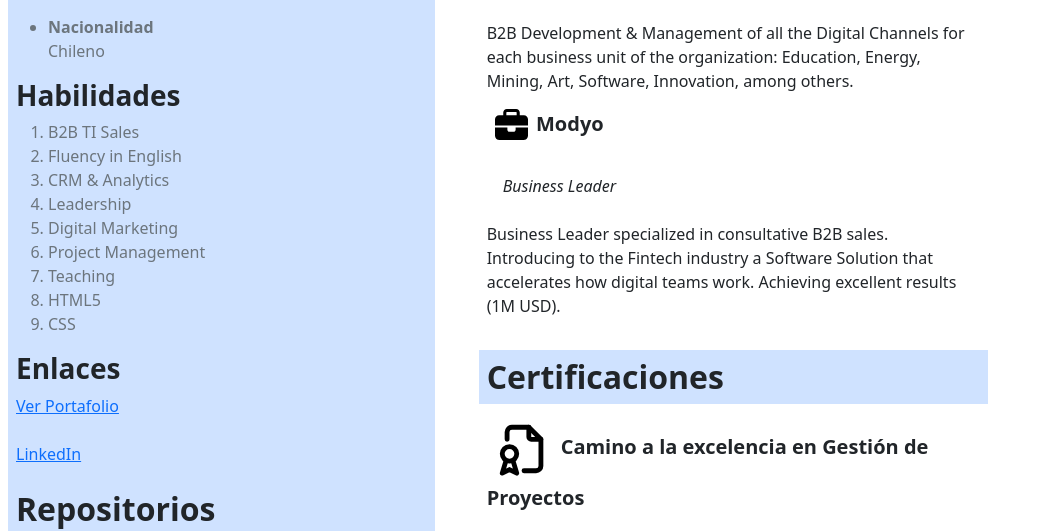
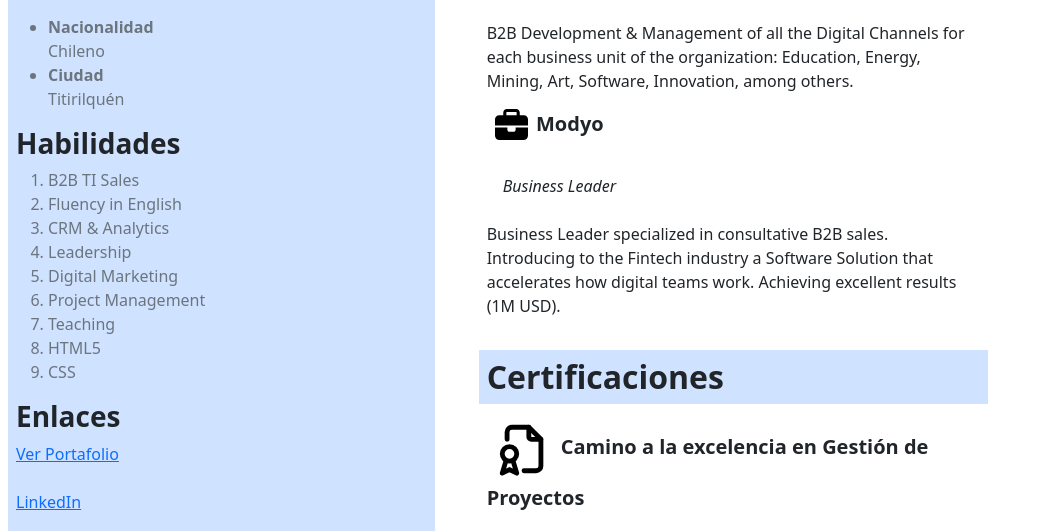
Before and after one commit to ignacioduce/Cv-Portafolio, a plain HTML site: page index.html in a window 1280 px wide. Shown: the part 878-1409 px from the top of the page, without its empty margins (0-1043 px from the left). Drawn offline with nearby package versions, Linux system fonts and the light colour scheme.

Commit message:
cambios branch

```diff
--- a/index.html
+++ b/index.html
@@ -73,6 +73,9 @@
             <li><b>Nacionalidad</b>
                 <br />
                 Chileno</li>
+                <li><b>Ciudad</b>
+                  <br />
+                  Titirilquén</li>
         </ul>
 
         <h3 class="text-dark"><b>Habilidades</b></h3>
```
